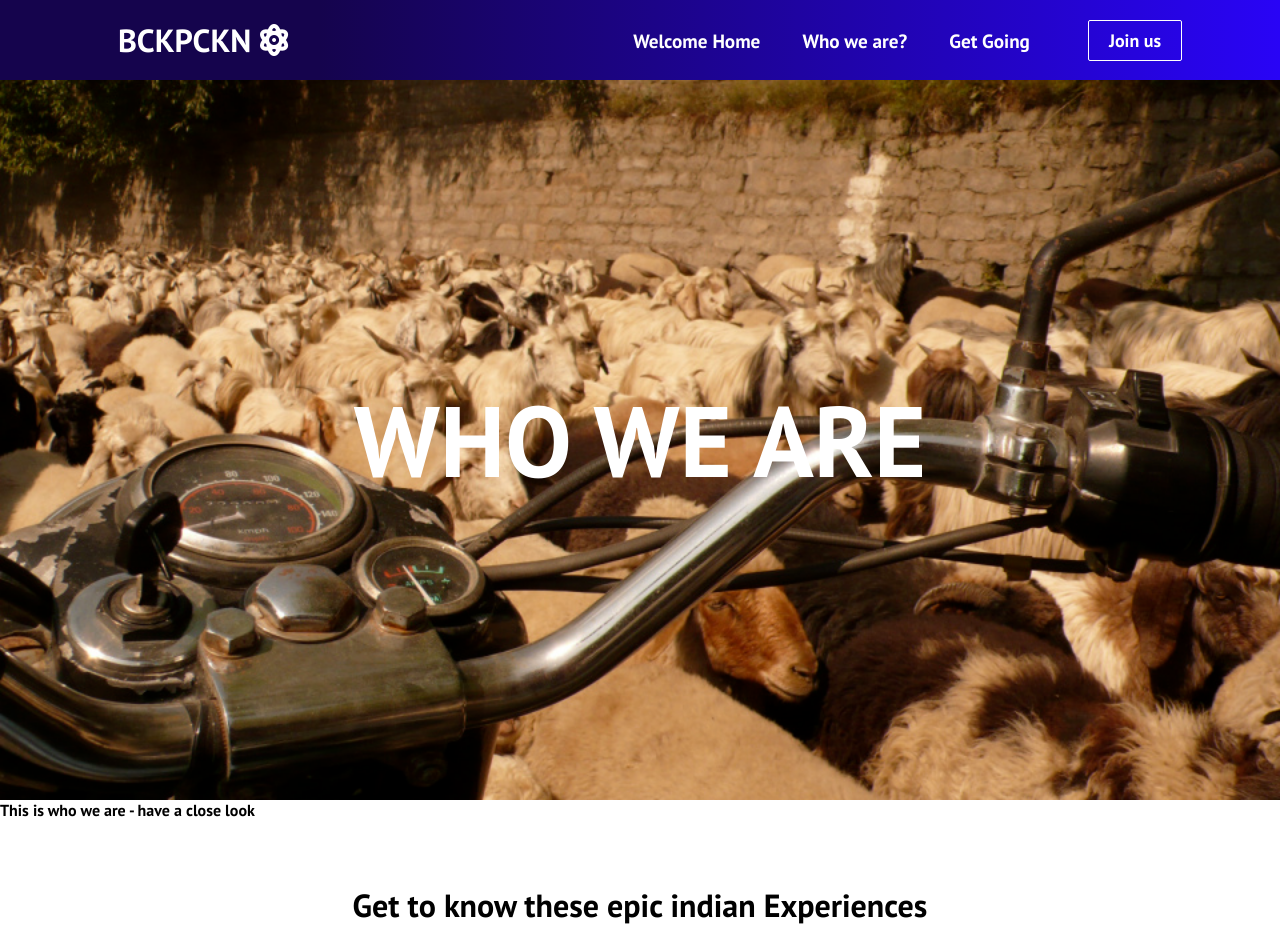
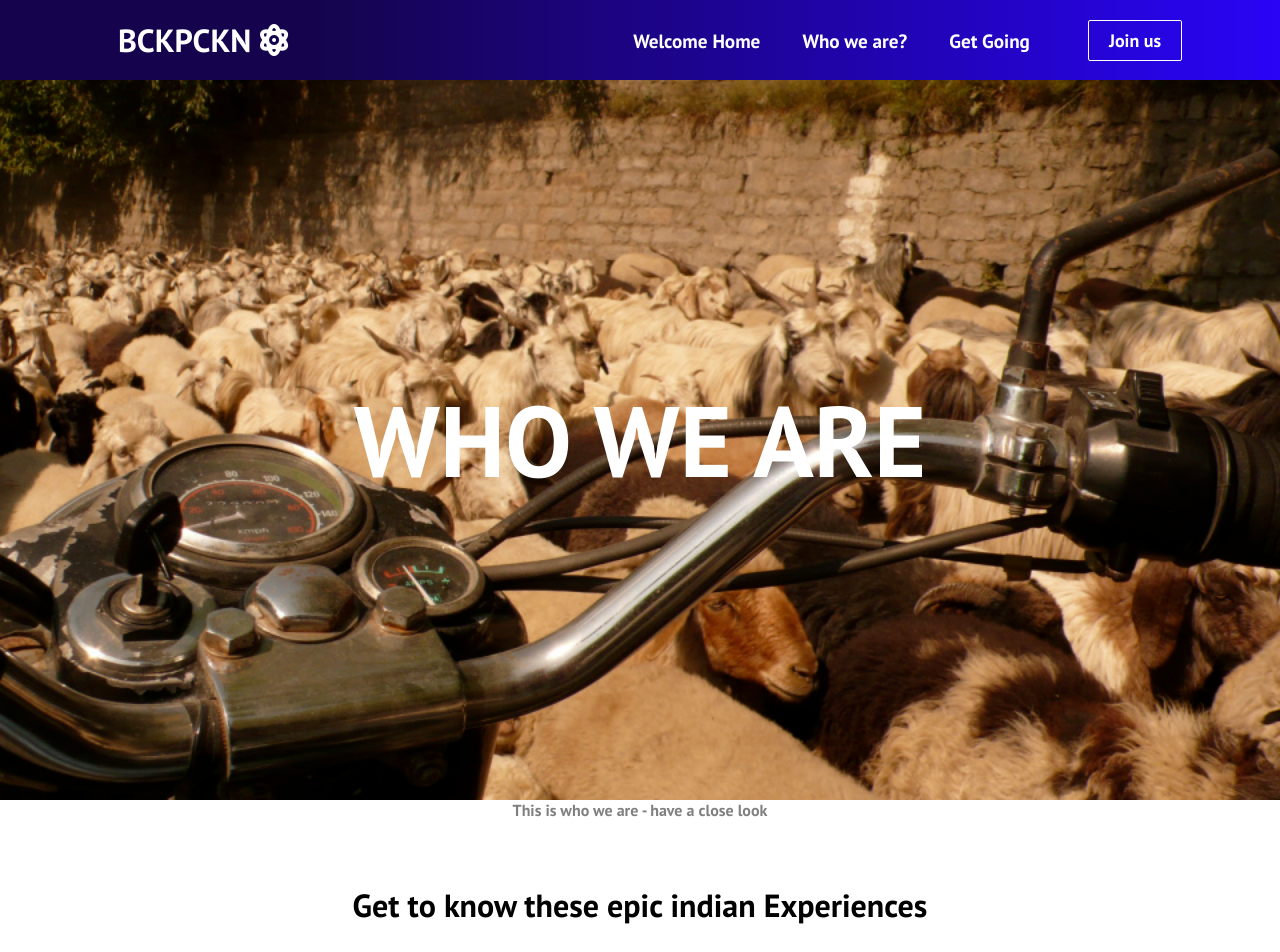
Before and after one commit to ludolfaugust/react-website-bckpckn, a React (Create React App) app: page /who in a window 1280 px wide. Shown: the top 952 px of the page. Built offline with nearby package versions, Linux system fonts and the light colour scheme.

Commit message:
add style

```diff
--- a/src/components/pages/Who.js
+++ b/src/components/pages/Who.js
@@ -7,7 +7,17 @@ function Who() {
   return (
     <div>
       <h1 className="who">WHO WE ARE</h1>
-      <p>This is who we are - have a close look</p>
+      <p
+        style={{
+          color: "GrayText",
+          display: "flex",
+          justifyContent: "center",
+          marginLeft: "auto",
+          marginRight: "auto",
+        }}
+      >
+        This is who we are - have a close look
+      </p>
       <Cards />
       <Footer />
     </div>
```
